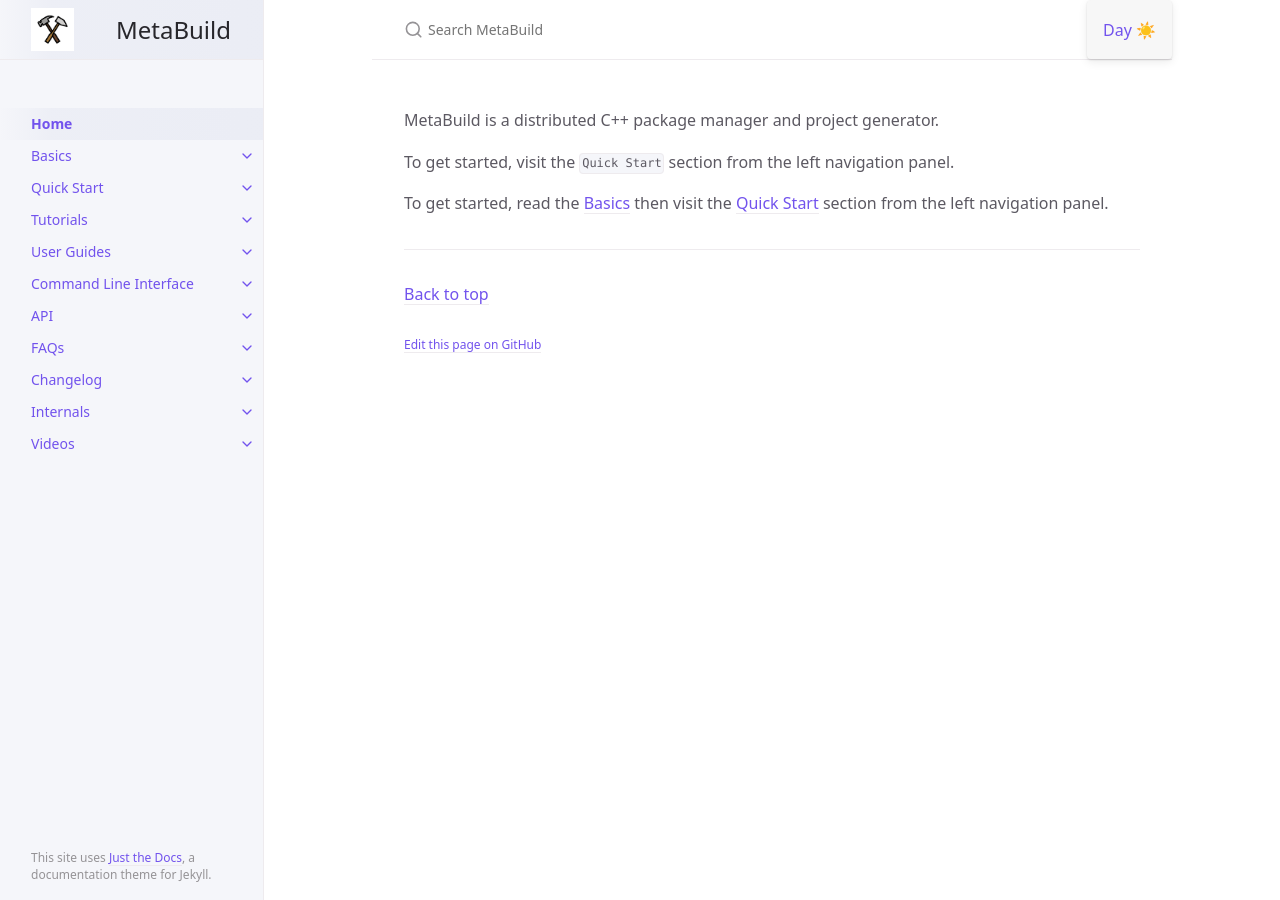
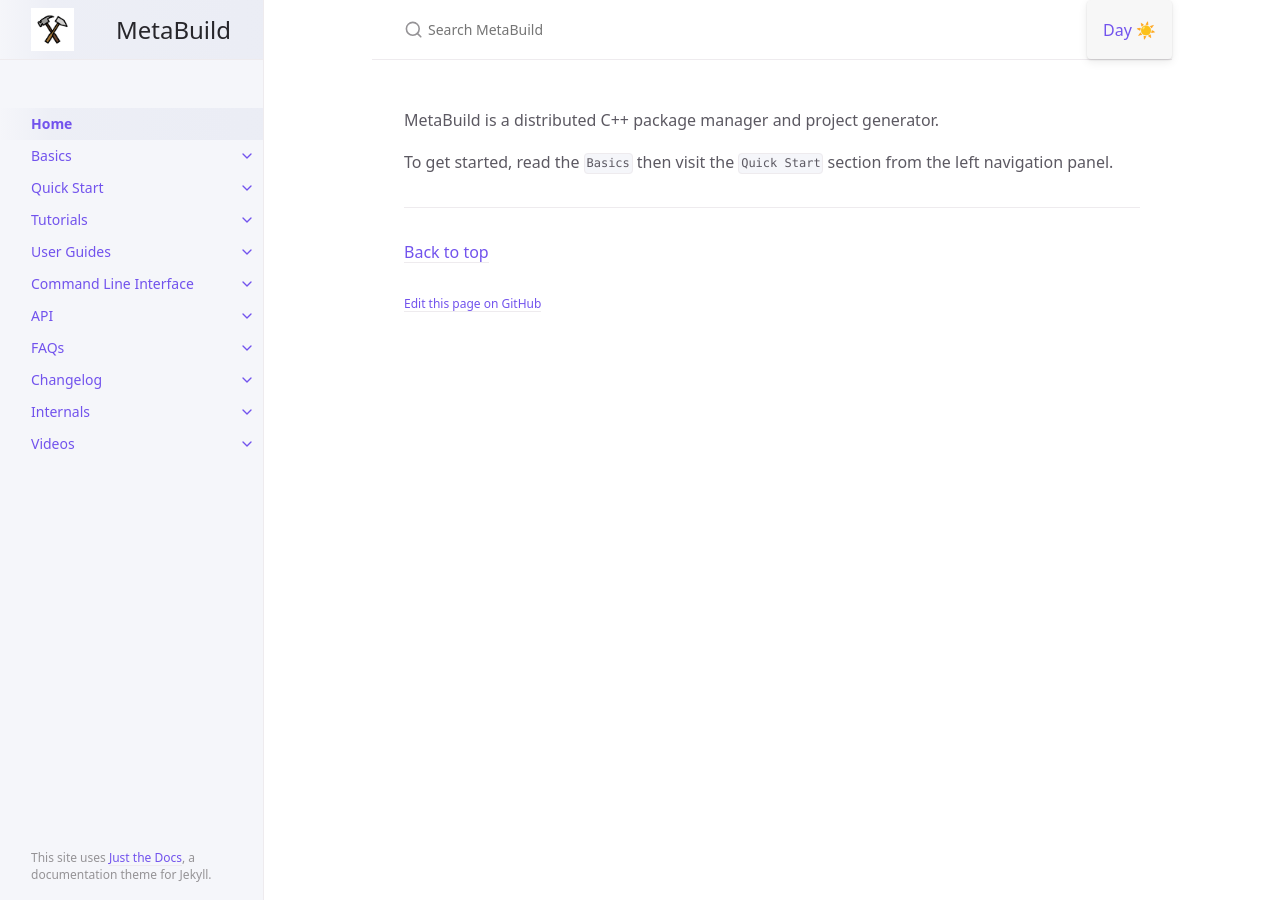
Before and after one commit to BadBob2021/mb, a Jekyll site: the page built from index.md, in a window 1280 px wide. Built offline with Jekyll 4.4.1, drawn with Linux system fonts in a browser that asks for light colours.

Commit message:
Add files via upload

```diff
--- a/index.md
+++ b/index.md
@@ -7,6 +7,4 @@
 
 MetaBuild is a distributed C++ package manager and project generator.
 
-To get started, visit the `Quick Start` section from the left navigation panel.
-
-To get started, read the [Basics](/mb/docs/basics) then visit the [Quick Start](/mb/docs/quick_start) section from the left navigation panel.
+To get started, read the `Basics` then visit the `Quick Start` section from the left navigation panel.
```
